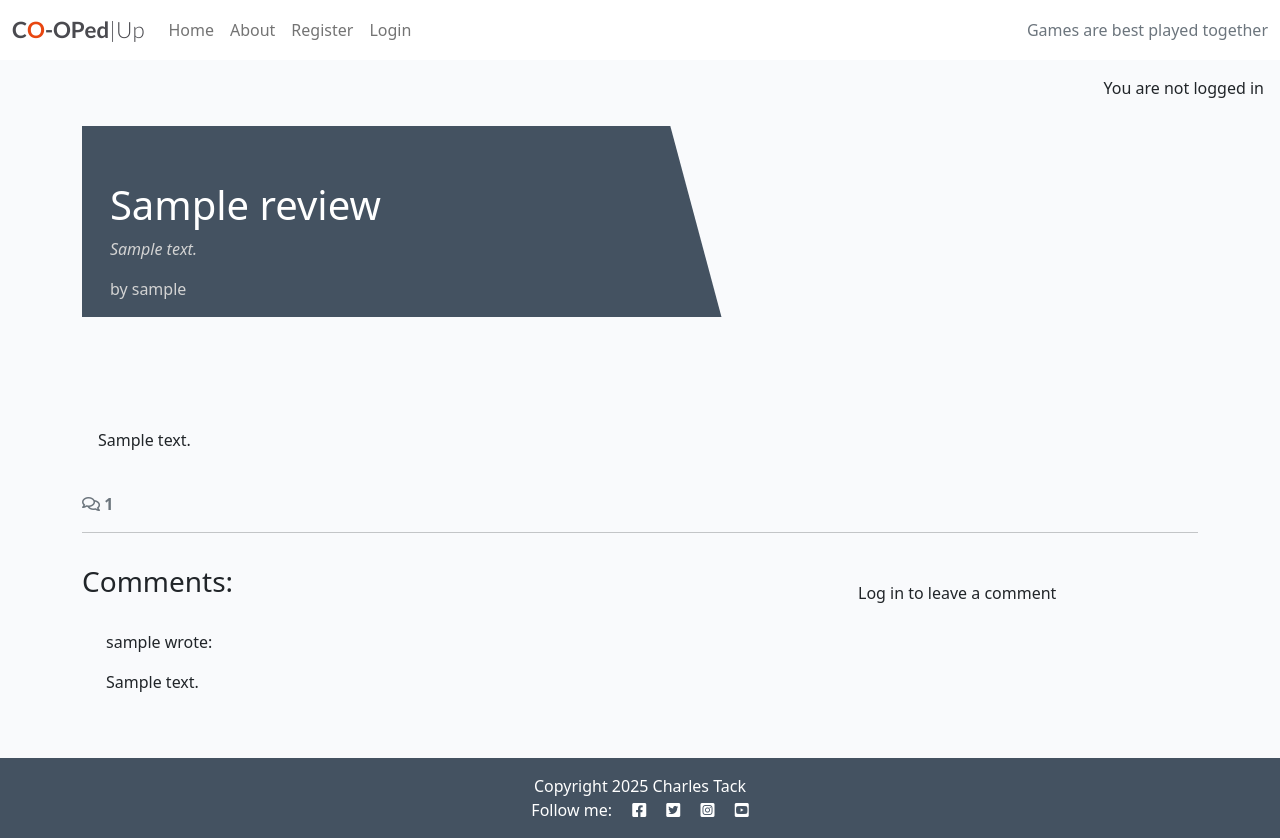
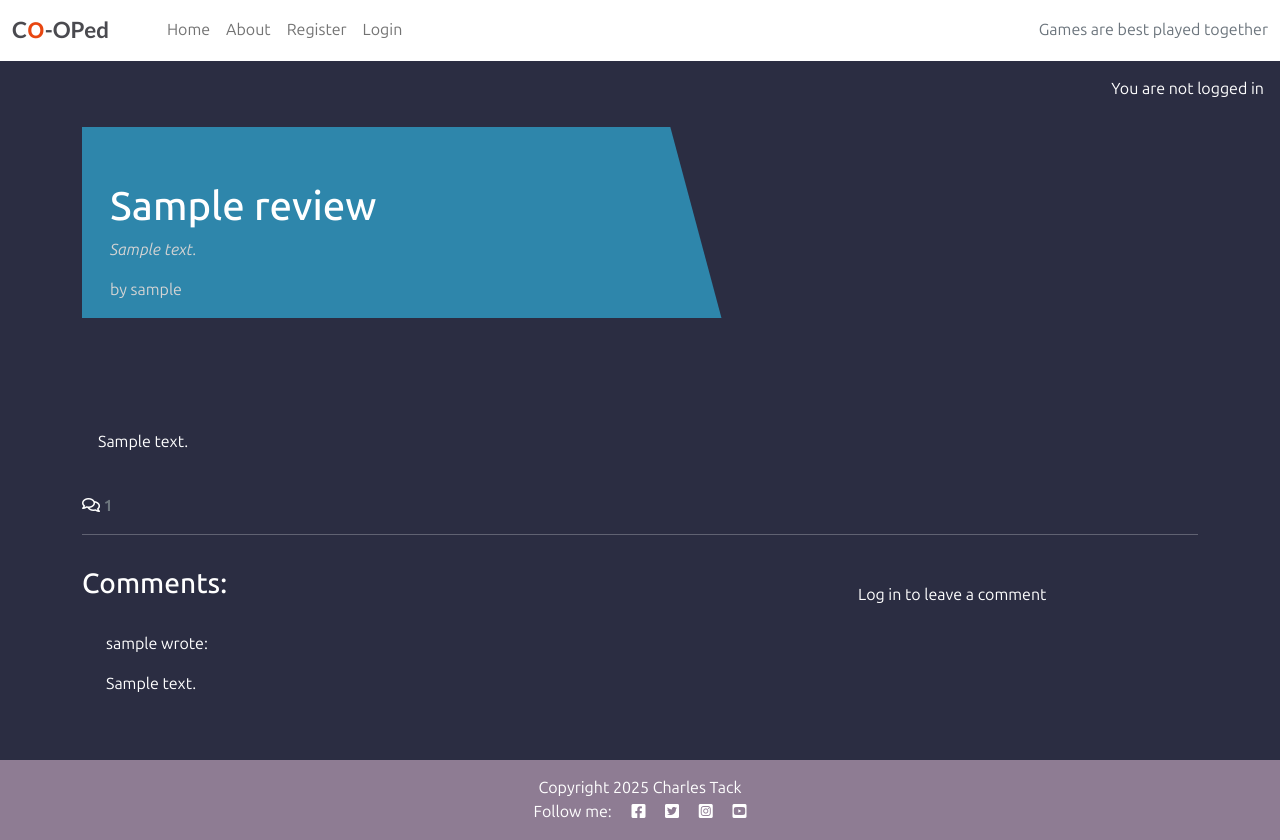
Before and after one commit to CharlesTack/AllCoopedUp, a Django app: a page that uses templates/base.html in a window 1280 px wide. Run offline with Django 5.2, Linux system fonts and the light colour scheme; tables that the repository leaves empty hold one stand-in row (values such as "Sample post"); some libraries are stand-ins or nearby versions.

Commit message:
restyle css for custom colour scheme

```diff
--- a/static/css/style.css
+++ b/static/css/style.css
@@ -1,5 +1,25 @@
+/* Google Fonts Import */
+@import url('https://fonts.googleapis.com/css2?family=Ubuntu+Sans:ital,wght@0,100..800;1,100..800&display=swap');
+
+/* Light CSS Variables */
+:root {
+    --primary-font: "Ubuntu Sans", serif;
+    --secondary-font: "Lato", sans-serif;
+    --background-color: #2B2D42; /*dark blue - Space cadet*/
+    --primary-color: #FFFFFF; /* white used for text on darker colours*/
+    --secondary-color: #2E86AB; /* bright blue - Blue(NCS)*/
+    --tertiary-color: #8E7C93; /* dark blush - Mountbatten pink*/
+    --highlight-color: #D81E5B; /* Bright Pink - Raspberry*/
+    --highlight-color-light: #F093B2; /* Light Pink - Amaranth pink*/
+}
+
+* {
+    color: var(--primary-color);
+    font-family: var(--primary-font);
+}
+
 body {
-    background-color: #F9FAFC;
+    background-color: var(--background-color);
 }
 
 .brand {
@@ -22,11 +42,10 @@ body {
 }
 
 .dark-bg {
-    background-color: #445261;
+    background-color: var(--tertiary-color);
 }
-
 .main-bg {
-    background-color: #F9FAFC;
+    background-color: var(--background-color);
 }
 
 .card {
@@ -43,7 +62,7 @@ body {
     bottom: 5%;
     min-width: 30%;
     left: -2px;
-    background-color: #188181;
+    background-color: var(--secondary-color);
 }
 
 .scale {
@@ -54,7 +73,7 @@ body {
 .author {
     color: white;
     margin: 4px;
-    text-transform: uppercase;
+    /* text-transform: uppercase; */
 }
 
 .masthead {
@@ -67,7 +86,7 @@ body {
 }
 
 .masthead-text {
-    background-color: #445261;
+    background-color: var(--secondary-color);
     color: white;
     position: relative;
 }
@@ -84,7 +103,7 @@ body {
     right: 90%;
     height: 100%;
     width: 150%;
-    background: #445261;
+    background: var(--secondary-color);
     -webkit-transform: skew(15deg);
     -moz-transform: skew(15deg);
     transform: skew(15deg);
@@ -129,6 +148,11 @@ body {
     color: #23BBBB;
 }
 
+.page-link {
+    background-color: var(--secondary-color);
+    color: var(--primary-color);
+}
+
 .link {
     color: #23BBBB;
     text-decoration: none;
@@ -163,5 +187,5 @@ body {
 }
 
 .approval {
-    color: rgb(222, 146, 168);
+    color: var(--highlight-color-light);
 }
```
Also changed, not shown: static/images/carbon1.jpg (added), static/images/carbon2.jpg (added), 3 other files.
